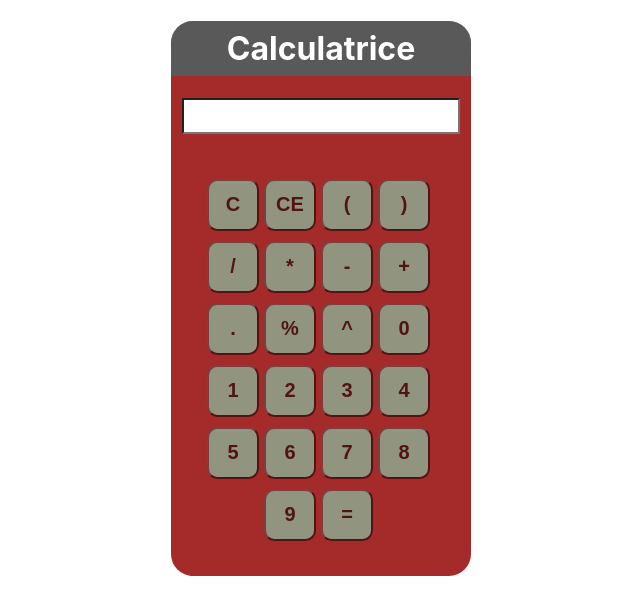
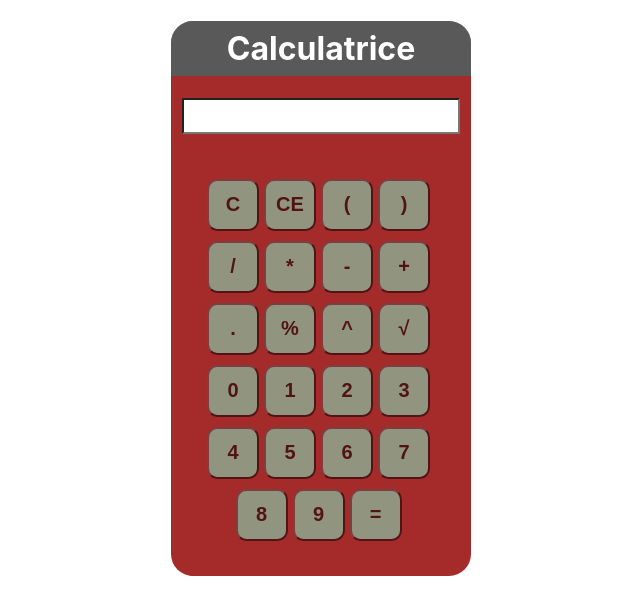
Before and after one commit to M-BEDH/Calculatrice, a React (Create React App) app: page / in a window 1280 px wide. Shown: the top 614 px of the page, without its empty margins (319-959 px from the left). Built offline with nearby package versions, Linux system fonts and the light colour scheme.

Commit message:
mise en place racine carre :  onSquareRoot

```diff
--- a/src/App.js
+++ b/src/App.js
@@ -1,10 +1,7 @@
 import React, { useState } from 'react';
+import { evaluate, sqrt } from 'mathjs';
+import './App.css';
 import Btn from './components/Btn/Btn';
-import { evaluate } from 'mathjs';
-
-import './App.css';
-
-
 
 function App() {
   const [expression, setExpression] = useState('');
@@ -16,7 +13,7 @@ function App() {
       setExpression(expression.slice(0, -1));
     } else if (value === '=') {
       try {
-        const result = evaluateExpression(expression);
+        const result = evaluate(expression);
         setExpression(result.toString());
       } catch (error) {
         setExpression('Erreur');
@@ -26,11 +23,12 @@ function App() {
     }
   };
 
-  const evaluateExpression = (expr) => {
+  const handleSquareRoot = () => {
     try {
-      return evaluate(expr);
+      const result = sqrt(evaluate(expression));
+      setExpression(result.toString());
     } catch (error) {
-      return 'Erreur';
+      setExpression('Erreur');
     }
   };
 
@@ -40,14 +38,13 @@ function App() {
         <h1>Calculatrice</h1>
       </header>
       <div className='App-body'>
-         <input
+        <input
           type='text'
           className='expression-input'
           value={expression}
           readOnly
         />
-        <Btn onClick={handleClickButton} />
-
+        <Btn onClick={handleClickButton} onSquareRoot={handleSquareRoot} />
       </div>
     </div>
   );
--- a/src/components/Btn/Btn.js
+++ b/src/components/Btn/Btn.js
@@ -1,16 +1,20 @@
 import './Btn.css';
 
-
-function Btn({ onClick }) {
+function Btn({ onClick, onSquareRoot }) {
   const chiffresEtOperateurs = [
-  'C', 'CE', '(', ')','/', '*', '-', '+', '.', '%', '^', ...Array(10).keys(), '='
+    'C', 'CE', '(', ')', '/', '*', '-', '+', '.', '%', '^', '√', ...Array(10).keys(), '='
   ];
-
 
   return (
     <div className='btn-body'>
       {chiffresEtOperateurs.map((value) => (
-        <button className='btn' key={value} onClick={() => onClick(value)}>
+        <button className='btn' key={value} onClick={() => {
+          if (value === '√') {
+            onSquareRoot();
+          } else {
+            onClick(value);
+          }
+        }}>
           {value}
         </button>
       ))}
```
Also changed, not shown: 1 other file (tests, documents, lock files or other folders).
